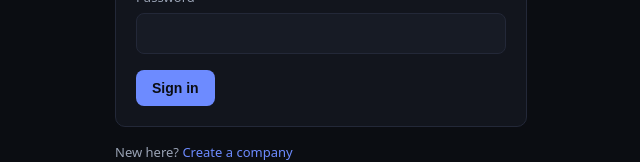
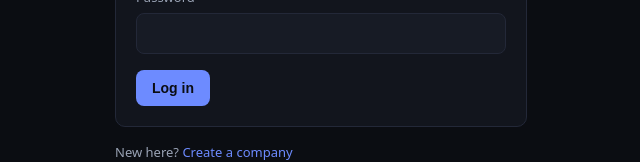
Before and after one commit to IviweMalotana/gauge-evals, a Next.js app: page /login in a window 1280 px wide. Shown: the part 314-476 px from the top of the page, without its empty margins (319-959 px from the left). Built offline with nearby package versions, Linux system fonts and the light colour scheme; no server answers.

Commit message:
Baton build: Sign-in button should say 'Log in' instead of 'Sign in' (src/app/(auth)/login/page.tsx)

```diff
--- a/src/app/(auth)/login/page.tsx
+++ b/src/app/(auth)/login/page.tsx
@@ -8,7 +8,7 @@ function SubmitButton() {
   const { pending } = useFormStatus();
   return (
     <button className="btn" type="submit" disabled={pending} style={{ marginTop: 16 }}>
-      {pending ? "Signing in…" : "Sign in"}
+      {pending ? "Logging in…" : "Log in"}
     </button>
   );
 }
```
